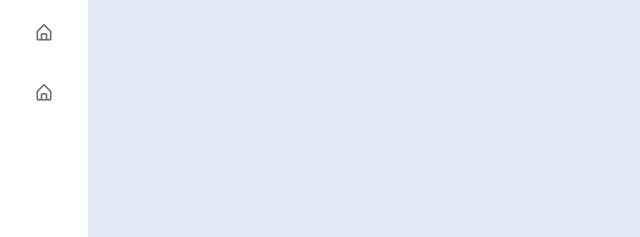
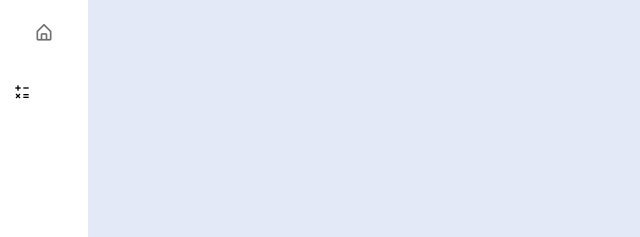
Before and after one commit to UnknownPlaysX/StrayedDashboard, a plain HTML site: page Strayed Calc Site/index.html in a window 1280 px wide. Shown: the part 165-402 px from the top of the page, 0-640 px from the left. Drawn offline with nearby package versions, Linux system fonts and the light colour scheme; files that its build step writes are made by us from their sources.

Commit message:
Added Calculator Icon

```diff
--- a/Strayed Calc Site/index.html
+++ b/Strayed Calc Site/index.html
@@ -91,7 +91,7 @@
 
           <li class="nav-link">
             <a onClick="changeFrame('browser.html')">
-              <i class='bx bx-home-alt icon'></i>
+              <i class='bx bx-math'></i>
               <span class="text nav-text">Scrap Calculator</span>
             </a>
           </li>
```
